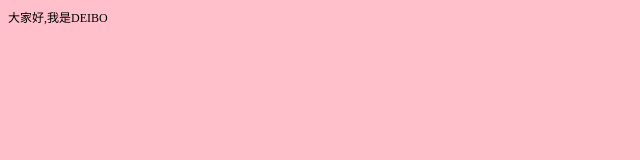
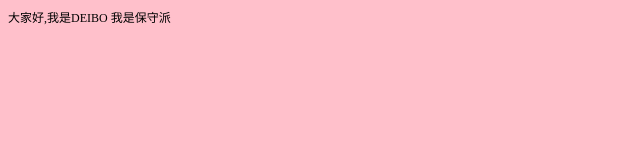
Before and after one commit to deib0/firstofdeibo, a plain HTML site: page index.html in a window 1280 px wide. Shown: the full height of the page, 0-640 px from the left. Drawn offline with Linux system fonts and the light colour scheme.

Commit message:
我成为了保守派

```diff
--- a/index.html
+++ b/index.html
@@ -11,6 +11,7 @@
 
 <body>
     大家好,我是DEIBO
+    我是保守派
 </body>
 
 </html>
```
